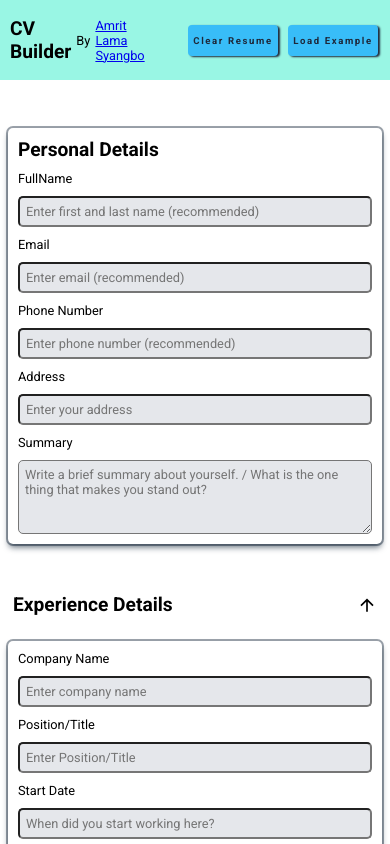
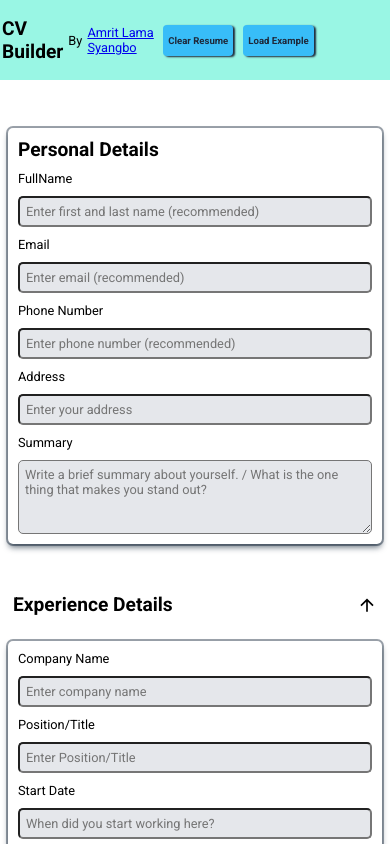
Before and after one commit to Amrit57/CV-Application, a React (Vite) app: page / in a window 390 px wide. Shown: the top 844 px of the page. Built offline with nearby package versions, Linux system fonts and the light colour scheme.

Commit message:
Fixed styling and padding.

```diff
--- a/src/components/Form.jsx
+++ b/src/components/Form.jsx
@@ -95,7 +95,7 @@
     setPersonalDatas({
       fullName: "John Doe",
       email: "johndoe@gmail.com",
-      phoneNumber: "+977-986777121",
+      phoneNumber: "(555) 555-1234",
       address: "London, UK",
       summary:
         "What is the one thing that makes you stand out. Write a summary about yourself.",
--- a/src/styles/style.css
+++ b/src/styles/style.css
@@ -222,9 +222,12 @@
     padding: 0px 18px;
     margin: auto;
   }
+  .navbar{
+    padding: 12px;
+  }
   .navbar--tab-container {
     justify-content: flex-end;
-    gap: 10px;
+    gap: 20px;
   }
   .form-container {
     margin: 20px auto;
@@ -275,7 +278,7 @@
     width: 10px;
   }
 }
-@media screen and (max-width: 350px) {
+@media screen and (max-width: 400px) {
   .navbar--tab-container{
     display: block;
   }
```
